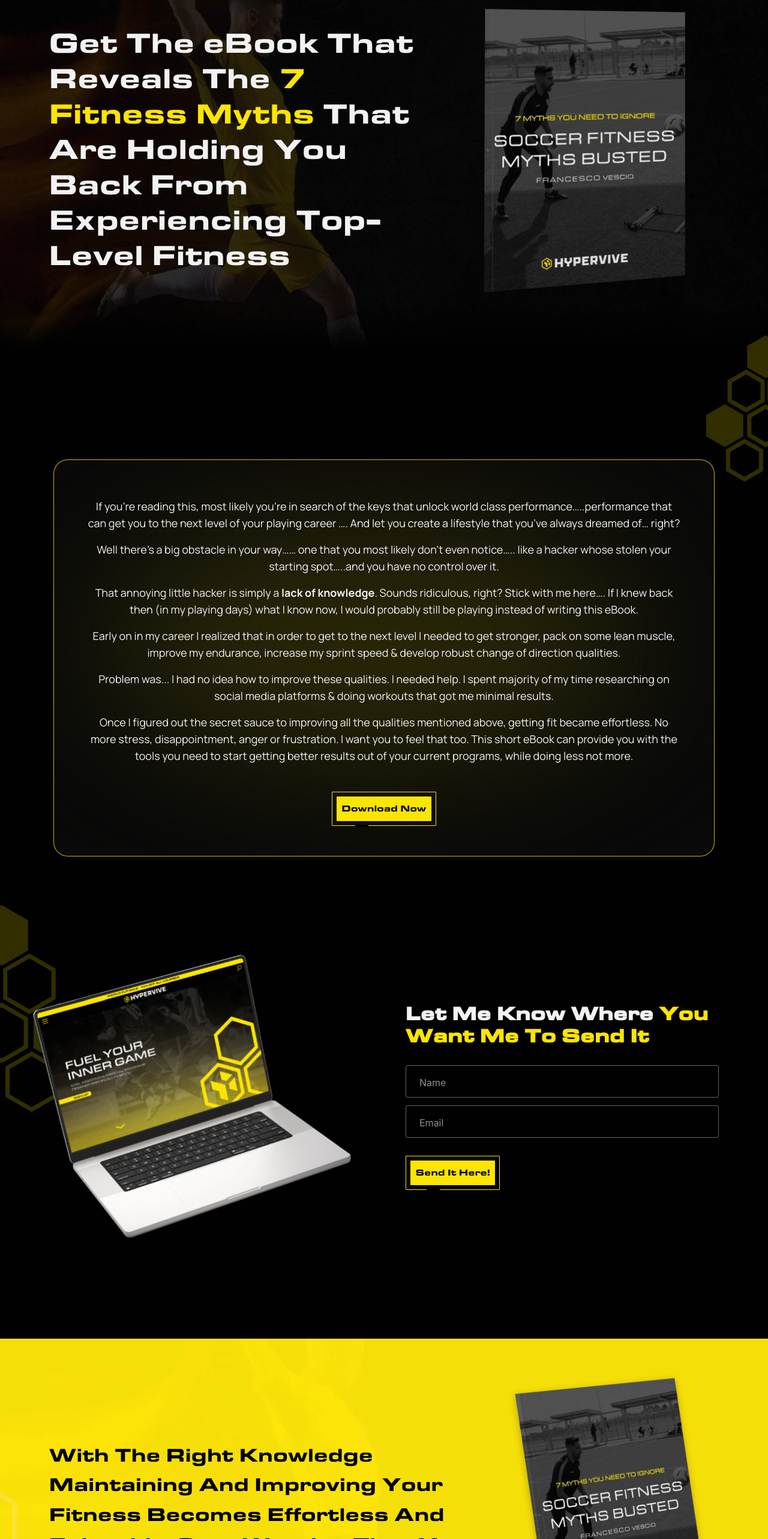
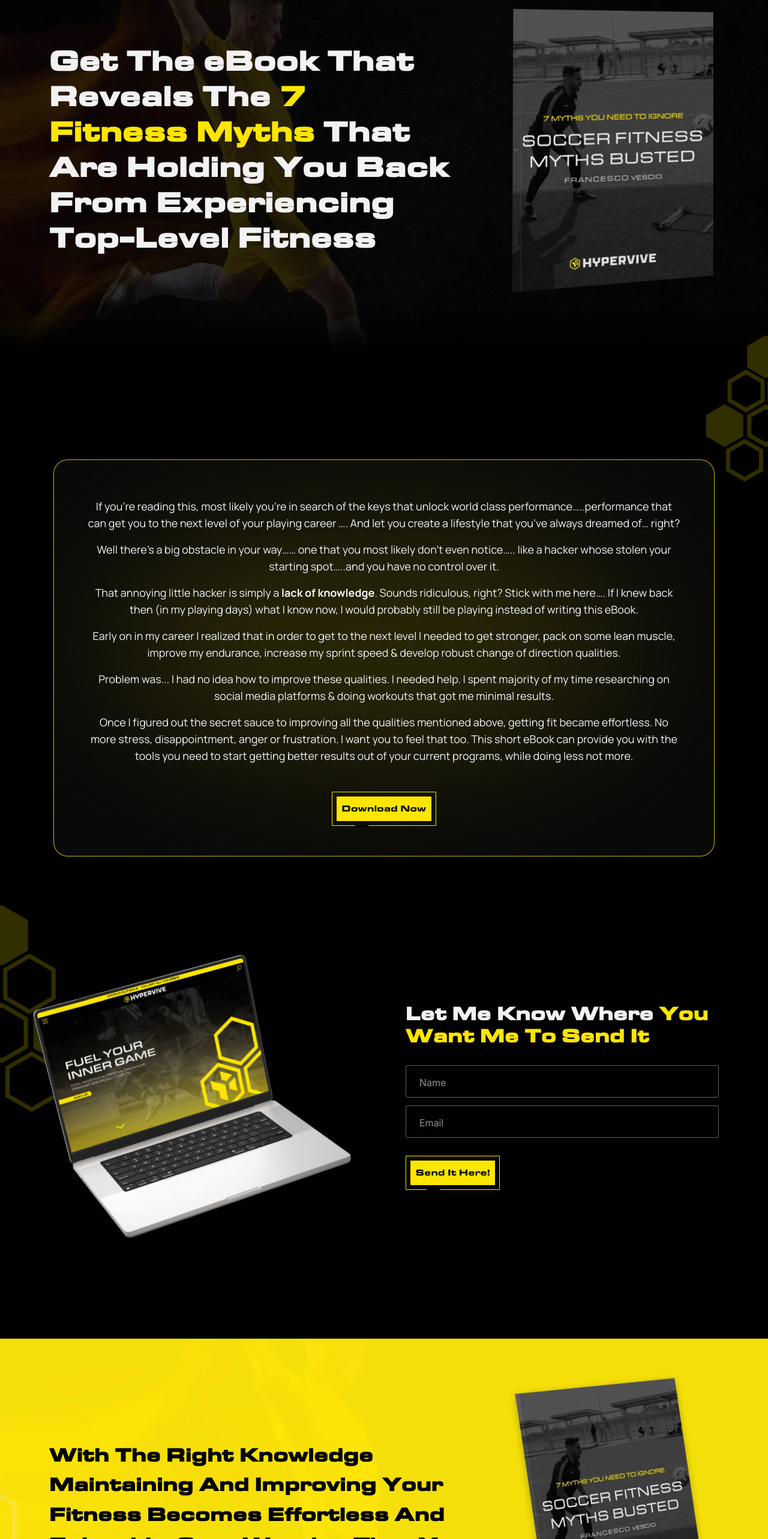
Before and after one commit to Shiv-468/Fitness-myths, a React (Create React App) app: page / in a window 1280 px wide. Shown: the part 180-2746 px from the top of the page at 60% size. Built offline with nearby package versions, Linux system fonts and the light colour scheme.

Commit message:
add width to heading

```diff
--- a/src/App.css
+++ b/src/App.css
@@ -29,7 +29,9 @@
 .font_family_Manrope {
   font-family: "Manrope", sans-serif;
 }
-
+.heading_width{
+  max-width: 666px;
+}
 .max_width_1140 {
   max-width: 1140px;
 }
--- a/src/components/Header.jsx
+++ b/src/components/Header.jsx
@@ -16,10 +16,10 @@ const Header = () => {
     </nav>
     <div className='container max_width_1140 section1_paddings'>
         <div className='row'>
-            <div className='col-12 col-lg-7 d-flex align-items-center'>
-                <h1 className='font_size_2xl line_height_3xl mb-0 color_white font_family_Eurostile'>Get The eBook That Reveals The <span className='color_yellow'>7 Fitness Myths</span> That Are Holding You Back From Experiencing Top-Level Fitness </h1>
+            <div className='col-12 col-lg-8 d-flex align-items-center'>
+                <h1 className='font_size_2xl line_height_3xl mb-0 fw-bold color_white font_family_Eurostile heading_width'>Get The eBook That Reveals The <span className='color_yellow'>7 Fitness Myths</span> That Are Holding You Back From Experiencing Top-Level Fitness </h1>
             </div>
-            <div className='col-12 col-lg-5 d-flex justify-content-center justify-content-lg-center mt-4 mt-lg-0'>
+            <div className='col-12 col-lg-4 d-flex justify-content-center justify-content-lg-center mt-4 mt-lg-0'>
              <img src={Hypervive} alt="hypervive" className=' w-100 headerImg' />
             </div>
         </div>
--- a/src/components/YellowSection.jsx
+++ b/src/components/YellowSection.jsx
@@ -6,7 +6,7 @@ const YellowSection = () => {
  <div className="container max_width_1140">
 <div className="row pt-5 pb-2 flex-column-reverse flex-md-row">
     <div className=" col-12 col-md-7 col-lg-8 d-flex align-items-center mt-4 mt-lg-0 pb-4 pb-md-0">
-        <h2 className=' mb-0 color_black font_size_xl line_height_2xl font_family_Eurostile text-capitalize'>With the right knowledge maintaining and improving your fitness becomes effortless and enjoyable. Stop wasting time you don’t have!</h2>
+        <h2 className=' mb-0 color_black font_size_xl line_height_2xl font_family_Eurostile fw-bold text-capitalize'>With the right knowledge maintaining and improving your fitness becomes effortless and enjoyable. Stop wasting time you don’t have!</h2>
     </div>
     <div className=" col-12 col-md-5 col-lg-4 px-xxl-0 d-flex justify-content-center ">
         <img src={Coverbook} alt="cover_book" className=' w-100 cover_book_width' />
```
